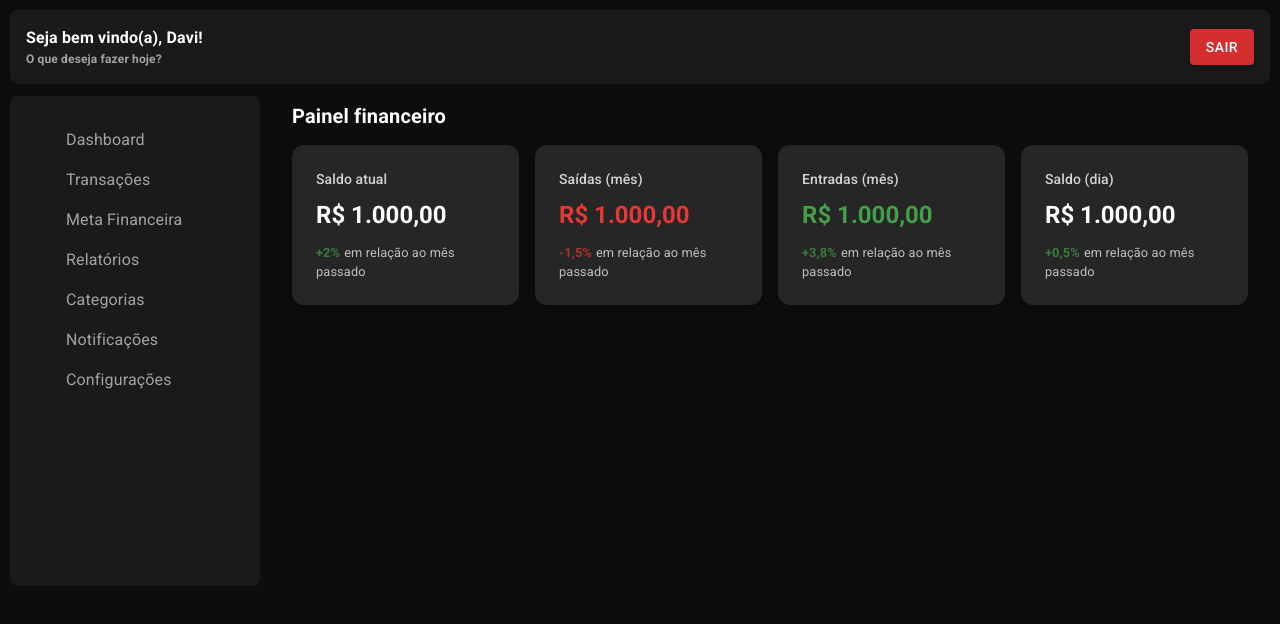
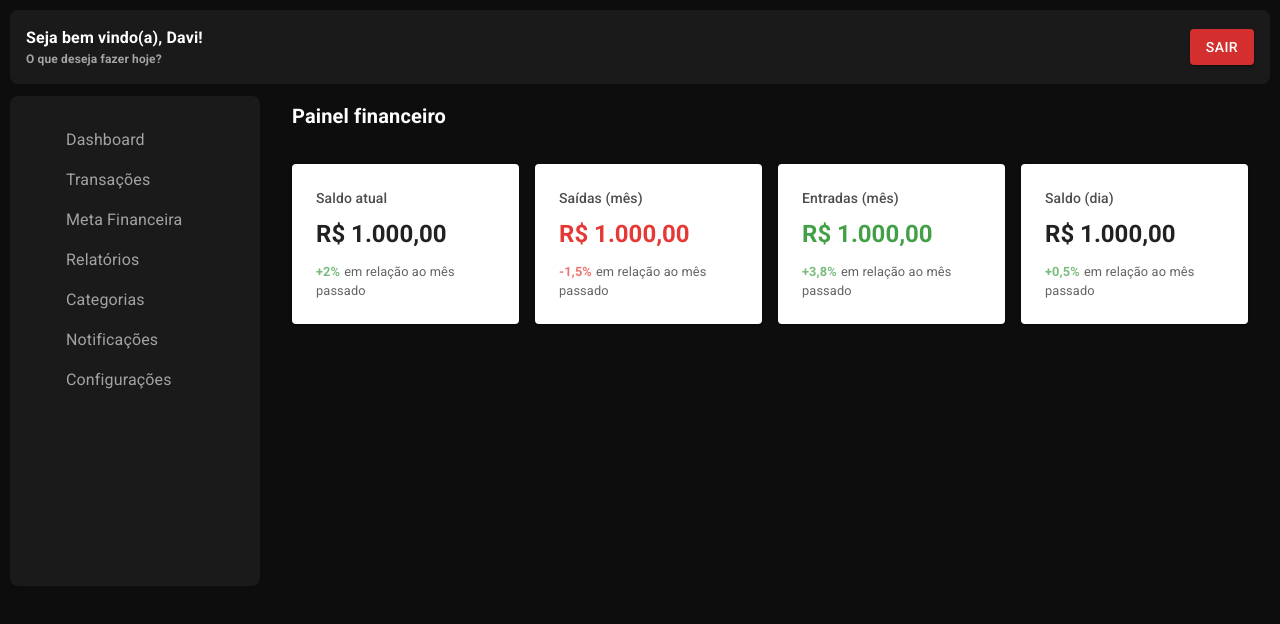
Before and after one commit to Davziinn/gestao_financeira_frontend, a React (Vite) app: page / in a window 1280 px wide. Shown: the top 624 px of the page. Built offline with nearby package versions, Linux system fonts and the light colour scheme; some icons are missing.

Commit message:
componentizando a estilização dos cards

```diff
--- a/src/pages/Dashboard/index.tsx
+++ b/src/pages/Dashboard/index.tsx
@@ -1,50 +1,21 @@
-import { Card, Typography, Box } from "@mui/material"
+import { Typography } from "@mui/material"
 import { green, red } from '@mui/material/colors'
 import PaidIcon from '@mui/icons-material/Paid';
+import { CardsContainer, CardsConteudo, TituloContainer } from "./styles";
 
 
 export function Dashboard() {
     return (
         <>
-            <Box
-                sx={{
-                    display: "flex",
-                    alignItems: "center",
-                    justifyContent: "space-between",
-                    marginBottom: "32px",
-                    marginTop: "-16px"
-                }}
-            >
+            <TituloContainer>
                 <Typography variant="h6" sx={{ fontWeight: "bold" }}>
                     Painel financeiro
                 </Typography>
                 <PaidIcon sx={{ fontSize: 32, color: green[500] }} />
-            </Box>
+            </TituloContainer>
 
-            <Box
-                sx={{
-                    display: "flex",
-                    flexWrap: "wrap",
-                    gap: "16px",
-                    justifyContent: "space-between",
-                    marginTop: "-19px",
-                }}
-            >
-                {/* Saldo atual */}
-                <Card
-                    sx={{
-                        flex: 1,
-                        minWidth: "220px",
-                        padding: "24px",
-                        display: "flex",
-                        flexDirection: "column",
-                        justifyContent: "space-between",
-                        borderRadius: "12px",
-                        boxShadow: "0 4px 12px rgba(0,0,0,0.2)",
-                        backgroundColor: "#262626",
-                        color: "#FFFFFF",
-                    }}
-                >
+            <CardsContainer>
+                <CardsConteudo>
                     <Typography variant="subtitle2" sx={{ opacity: 0.8 }}>
                         Saldo atual
                     </Typography>
@@ -60,23 +31,9 @@ export function Dashboard() {
                         </Typography>
                         em relação ao mês passado
                     </Typography>
-                </Card>
+                </CardsConteudo>
 
-                {/* Saídas */}
-                <Card
-                    sx={{
-                        flex: 1,
-                        minWidth: "220px",
-                        padding: "24px",
-                        display: "flex",
-                        flexDirection: "column",
-                        justifyContent: "space-between",
-                        borderRadius: "12px",
-                        boxShadow: "0 4px 12px rgba(0,0,0,0.2)",
-                        backgroundColor: "#262626",
-                        color: "#FFFFFF",
-                    }}
-                >
+                <CardsConteudo>
                     <Typography variant="subtitle2" sx={{ opacity: 0.8 }}>
                         Saídas (mês)
                     </Typography>
@@ -95,23 +52,9 @@ export function Dashboard() {
                         </Typography>
                         em relação ao mês passado
                     </Typography>
-                </Card>
+                </CardsConteudo>
 
-                {/* Entradas */}
-                <Card
-                    sx={{
-                        flex: 1,
-                        minWidth: "220px",
-                        padding: "24px",
-                        display: "flex",
-                        flexDirection: "column",
-                        justifyContent: "space-between",
-                        borderRadius: "12px",
-                        boxShadow: "0 4px 12px rgba(0,0,0,0.2)",
-                        backgroundColor: "#262626",
-                        color: "#FFFFFF",
-                    }}
-                >
+                <CardsConteudo>
                     <Typography variant="subtitle2" sx={{ opacity: 0.8 }}>
                         Entradas (mês)
                     </Typography>
@@ -130,23 +73,9 @@ export function Dashboard() {
                         </Typography>
                         em relação ao mês passado
                     </Typography>
-                </Card>
+                </CardsConteudo>
 
-                {/* Saldo dia */}
-                <Card
-                    sx={{
-                        flex: 1,
-                        minWidth: "220px",
-                        padding: "24px",
-                        display: "flex",
-                        flexDirection: "column",
-                        justifyContent: "space-between",
-                        borderRadius: "12px",
-                        boxShadow: "0 4px 12px rgba(0,0,0,0.2)",
-                        backgroundColor: "#262626",
-                        color: "#FFFFFF",
-                    }}
-                >
+                <CardsConteudo>
                     <Typography variant="subtitle2" sx={{ opacity: 0.8 }}>
                         Saldo (dia)
                     </Typography>
@@ -162,8 +91,8 @@ export function Dashboard() {
                         </Typography>
                         em relação ao mês passado
                     </Typography>
-                </Card>
-            </Box>
+                </CardsConteudo>
+            </CardsContainer>
         </>
     )
 }
--- /dev/null
+++ b/src/pages/Dashboard/styles.ts
@@ -0,0 +1,31 @@
+import { Box, Card } from '@mui/material'
+import styled from 'styled-components'
+
+export const TituloContainer = styled(Box)`
+    display: flex;
+    align-items: center;
+    justify-content: space-between;
+    margin-bottom: 32px;
+    margin-top: -16px;
+`
+
+export const CardsContainer = styled(Box)`
+    display: flex;
+    flex-wrap: wrapflex;
+    gap: 16px;
+    justify-content: space-betweenflex;
+    margin-top: -19pxflex;
+`
+
+export const CardsConteudo = styled(Card)`
+    flex: 1;
+    min-width: 220px;
+    padding: 24px;
+    display: flex;
+    flex-direction: column;
+    justify-content: space-between;
+    border-radius: 12px;
+    box-shadow: 0 4px 12px rgba(0,0,0,0.2);
+    background-color: #262626;
+    color: #FFFFFF;
+`
```
